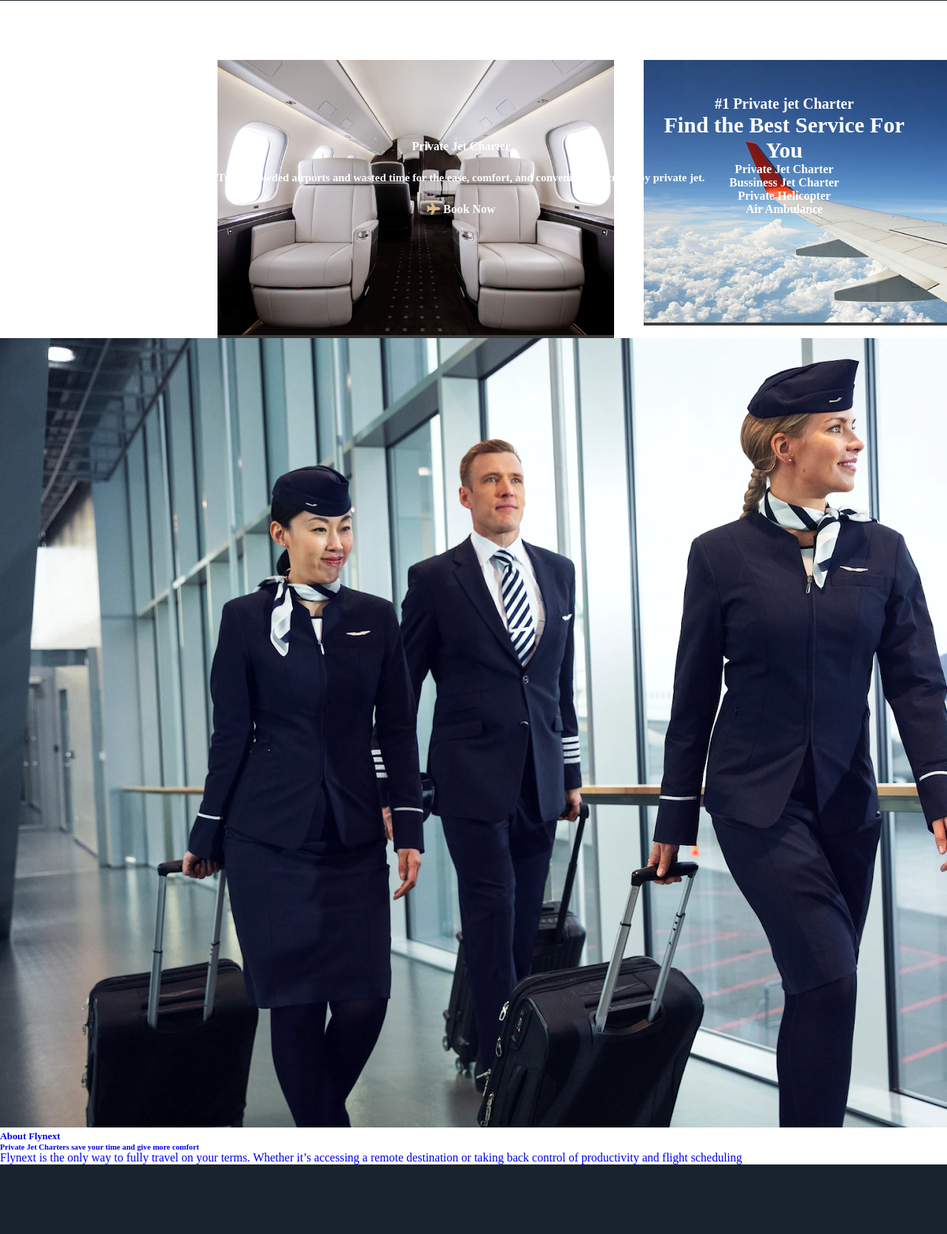
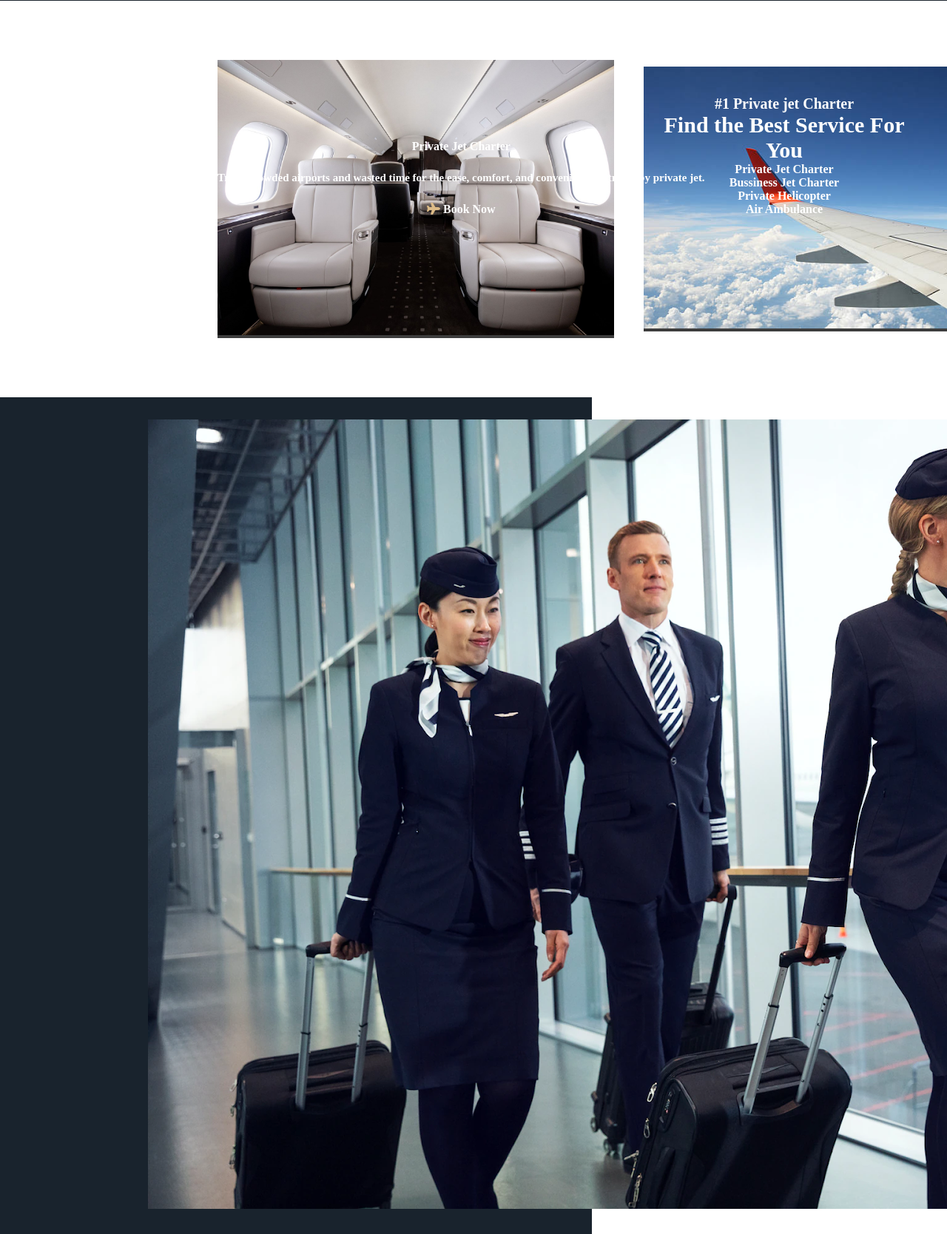
Before and after one commit to Bryium/Flynext, a Django app: page /Home/ in a window 1280 px wide; the page is wider, and only the part inside the window is pictured. Shown: the part 909-2577 px from the top of that part at 74% size. Before the commit the page ends 2483 px from the top of that part, so only its background shows below. Run offline with Django 5.2, Linux system fonts and the light colour scheme; some libraries are stand-ins or nearby versions.

Commit message:
styled class super-content

```diff
--- a/Home/static/CSS/styles.css
+++ b/Home/static/CSS/styles.css
@@ -208,7 +208,7 @@ main {
   display: flex;
   box-sizing: border-box;
   justify-content: center;
-  align-items: row;
+  align-items: center;
   gap: 40px;
   width: 800px;
   margin-top: 80px;
@@ -282,3 +282,14 @@ main {
 .charter-description p {
   font-size: 16px;
 }
+
+.super {
+  display: flex;
+  flex-direction: row;
+  place-items: center;
+  padding: 30px 200px;
+  background-color: #19232d;
+  margin-top: 80px;
+  color: white;
+  width: 800px;
+}
```
